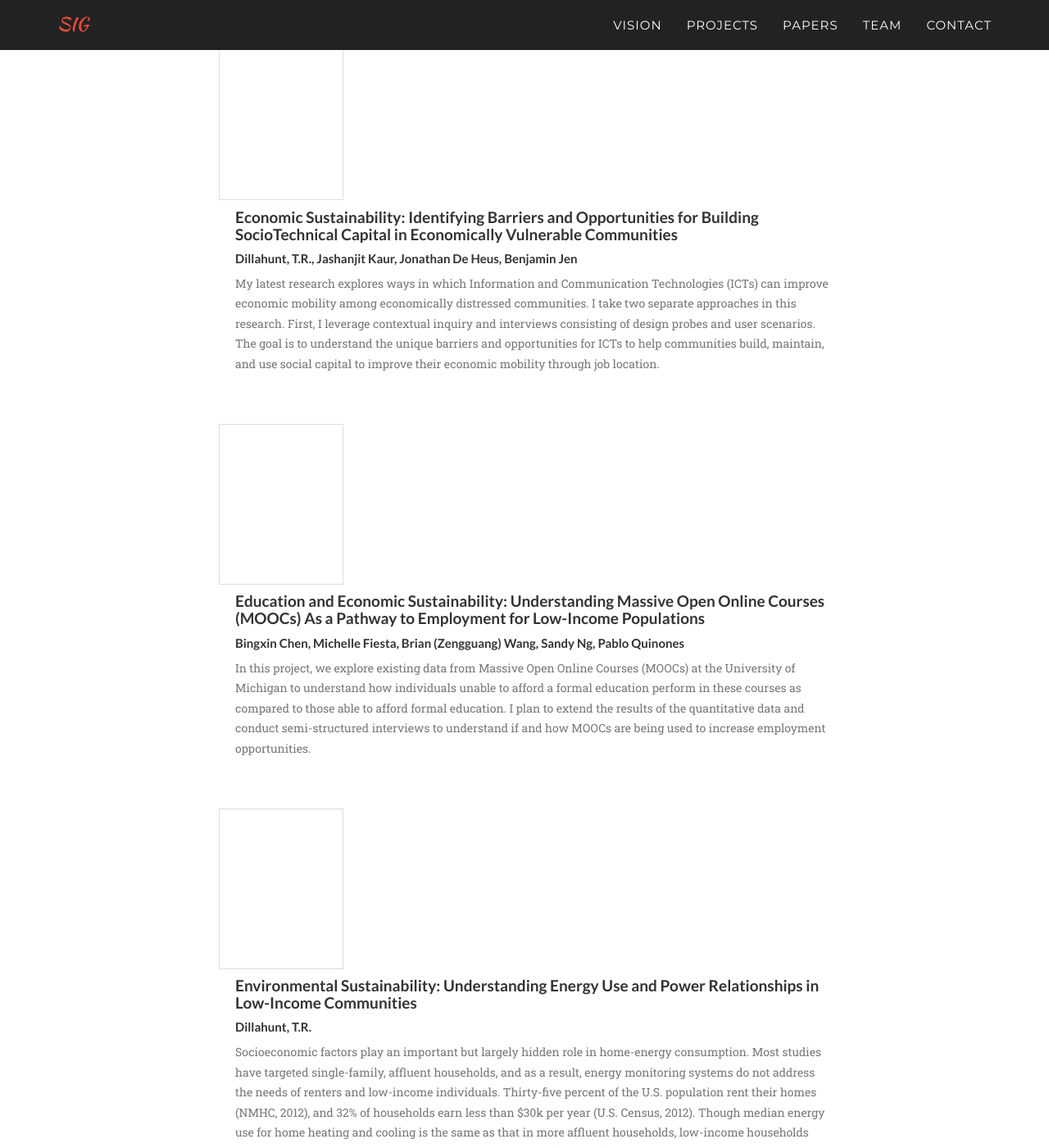
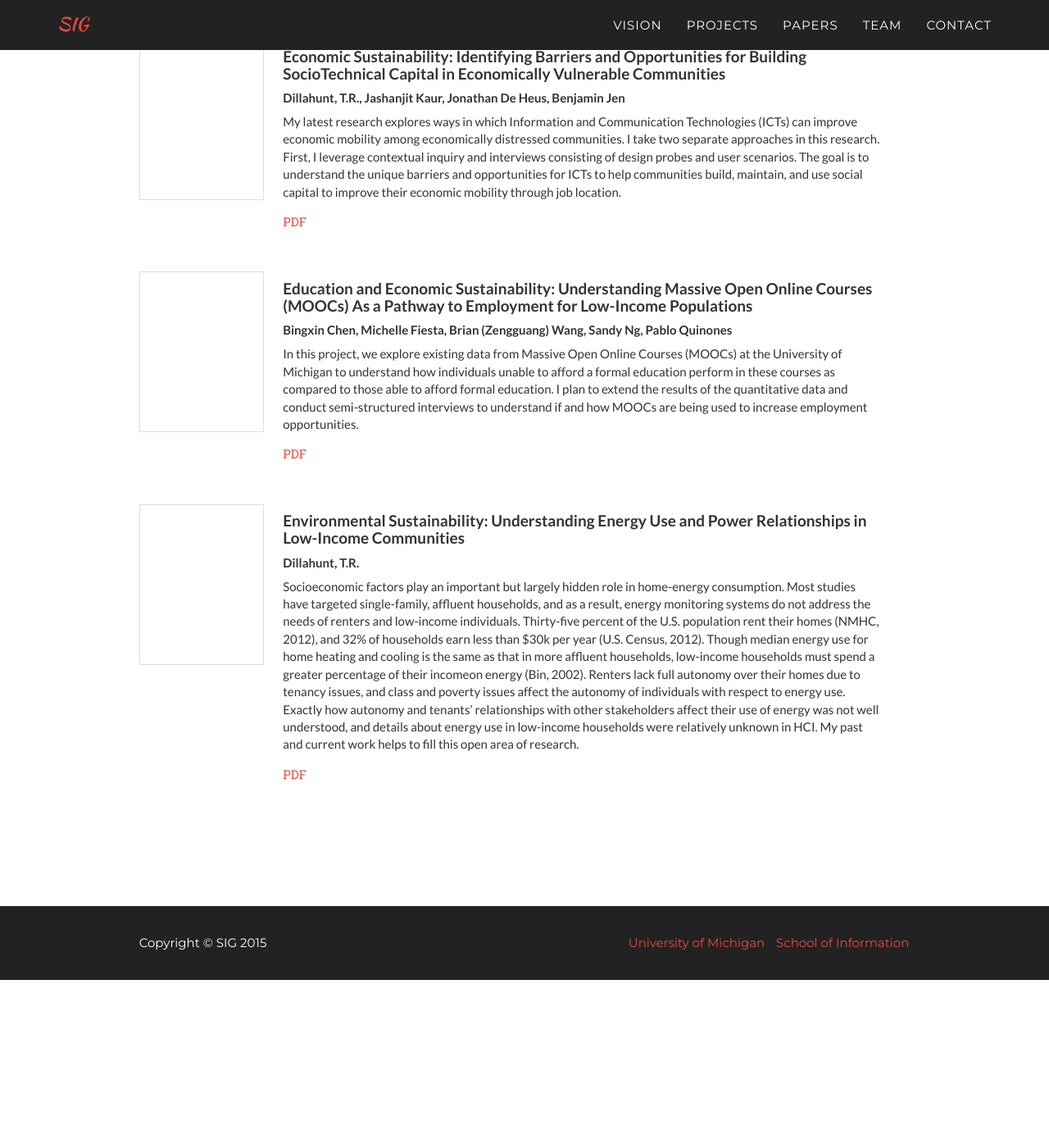
Before and after one commit to UMICTResearch/UMICTResearch.github.io, a Jekyll site: the page built from _posts/2015-04-16-project-3.markdown, in a window 1280 px wide and 1400 px high, scrolled down 484 px. Shown: the whole window at 82% size. Built offline with Jekyll 4.4.1, drawn with Linux system fonts in a browser that asks for light colours; some web fonts are replaced; after the commit the page ends 1679 px from its top, so only the background shows below that.

Commit message:
Fix issue #4

```diff
--- a/_includes/nav.html
+++ b/_includes/nav.html
@@ -19,16 +19,16 @@
                     <a href="#page-top"></a>
                 </li>
                 <li>
-                    <a class="page-scroll" href="/#vision">Vision</a>
+                    <a class="page-scroll" href="{% if burl %}{{burl}}{% endif %}#vision">Vision</a>
                 </li>
                 <li>
-                    <a class="page-scroll" href="/#projects">Projects</a>
+                    <a class="page-scroll" href="{% if burl %}{{burl}}{% endif %}#projects">Projects</a>
                 </li>
                 <li>
-                    <a class="page-scroll" href="/#about">Papers</a>
+                    <a class="page-scroll" href="{% if burl %}{{burl}}{% endif %}#about">Papers</a>
                 </li>
                 <li>
-                    <a class="page-scroll" href="/#team">Team</a>
+                    <a class="page-scroll" href="{% if burl %}{{burl}}{% endif %}#team">Team</a>
                 </li>
                 <li>
                     <a class="page-scroll" href="/contact">Contact</a>
--- a/_includes/project.html
+++ b/_includes/project.html
@@ -25,7 +25,7 @@
             </div>
         </div>
         <div class="row row-centered">
-            <div class="col-xs-8 col-centered">
+            <div class="col-xs-10 col-centered">
                 <ul class="papers-container">
                     {% for sub in site.data[namespace] %}
                     <li class="paper">
@@ -38,7 +38,9 @@
                                 <h5 class="subheading">{{ sub.authors }}</h5>
                             </div>
                             <div class="timeline-body">
-                                <p class="text-muted">{{ sub.abstract}}</p>
+                                <div class="paper-desc">{{ sub.abstract}}</div>
+                                {% if sub.keywords %}<div class="paper-keywords">Keywords: {{ sub.keywords }}</div>{% endif %}
+                                <div class="paper-links"><a class="post-link" href="/assets/{{namespace}}/{{ sub.link }}.pdf">PDF</a></div>
                             </div>
                         </div>
                     </li>
--- a/_layouts/contact.html
+++ b/_layouts/contact.html
@@ -1,4 +1,5 @@
 {% assign classnav = "navbar-custom-shrink" %}
+{% assign burl = "/" %}
 
 <!DOCTYPE html>
 <html>
--- a/js/agency.js
+++ b/js/agency.js
@@ -24,14 +24,3 @@
 $('.navbar-collapse ul li a').click(function() {
     $('.navbar-toggle:visible').click();
 });
-
-$('div.modal').on('show.bs.modal', function() {
-	var modal = this;
-	var hash = modal.id;
-	window.location.hash = hash;
-	window.onhashchange = function() {
-		if (!location.hash){
-			$(modal).modal('hide');
-		}
-	}
-});
```
Also changed, not shown: README.md, img/michigan-logo.png (added).
